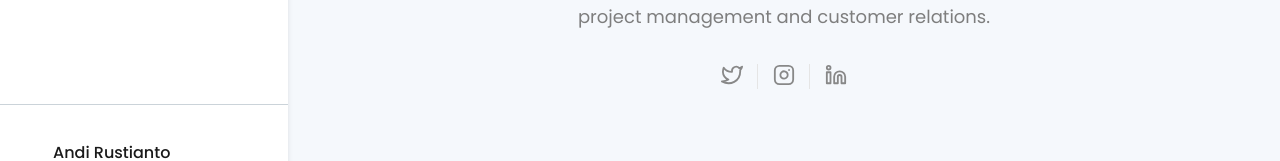
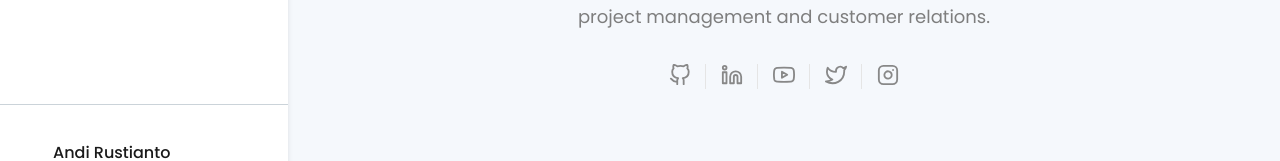
Before and after one commit to anditorx/personal-web, a React (Create React App) app: page / in a window 1280 px wide. Shown: the part 568-729 px from the top of the page. Built offline with nearby package versions, Linux system fonts and the light colour scheme.

Commit message:
Add: update social section

```diff
--- a/src/components/Social.jsx
+++ b/src/components/Social.jsx
@@ -5,18 +5,26 @@ import {
   FiInstagram,
   FiDribbble,
   FiLinkedin,
+  FiGithub,
+  FiYoutube,
 } from "react-icons/fi";
 
 const SocialShare = [
+  { iconName: <FiGithub />, link: "https://github.com/anditorx" },
+  {
+    iconName: <FiLinkedin />,
+    link: "https://www.linkedin.com/in/andirustianto/",
+  },
+  {
+    iconName: <FiYoutube />,
+    link: "https://youtube.com/channel/UCQbmFtP73OmD-neuYFBXCfQ",
+  },
   { iconName: <FiTwitter />, link: "https://twitter.com/anditorx" },
   {
     iconName: <FiInstagram />,
     link: "https://www.instagram.com/anditorx",
   },
-  {
-    iconName: <FiLinkedin />,
-    link: "https://www.linkedin.com/in/andirustianto/",
-  },
+
 ];
 const Social = () => {
   return (
```
